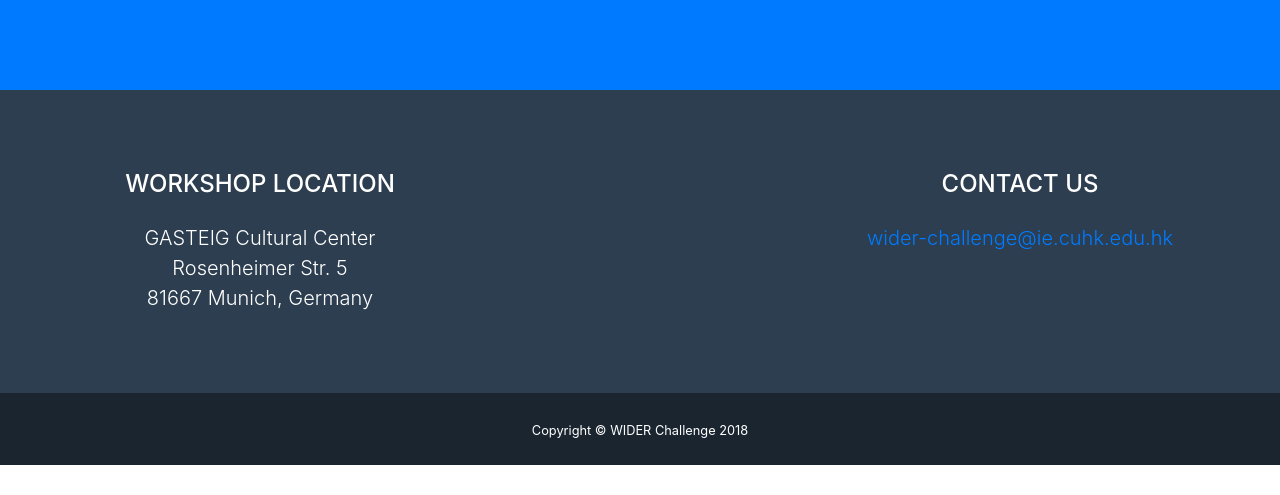
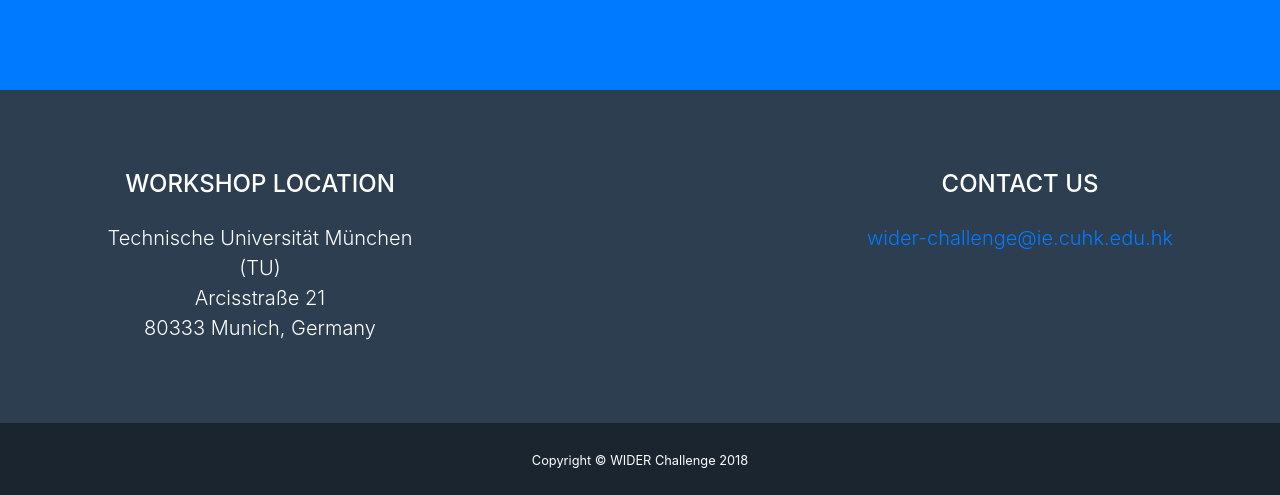
Before and after one commit to wider-challenge/wider-challenge.github.io, a website with bundled scripts: page index.html in a window 1280 px wide. Shown: the part 6845-7340 px from the top of the page. Before the commit the page ends 7310 px from the top, so only its background shows below. Built offline with nearby package versions, Linux system fonts and the light colour scheme.

Commit message:
update place

```diff
--- a/index.html
+++ b/index.html
@@ -673,9 +673,9 @@
                     <div class="col-md-4 mb-5 mb-lg-0">
                         <h4 class="text-uppercase mb-4">Workshop Location</h4>
                         <p class="lead mb-0">
-                            GASTEIG Cultural Center
-                            <br>Rosenheimer Str. 5
-                            <br>81667 Munich, Germany
+                            Technische Universität München (TU)
+                            <br>Arcisstraße 21
+                            <br>80333 Munich, Germany
                         </p>
                     </div>
 
```
